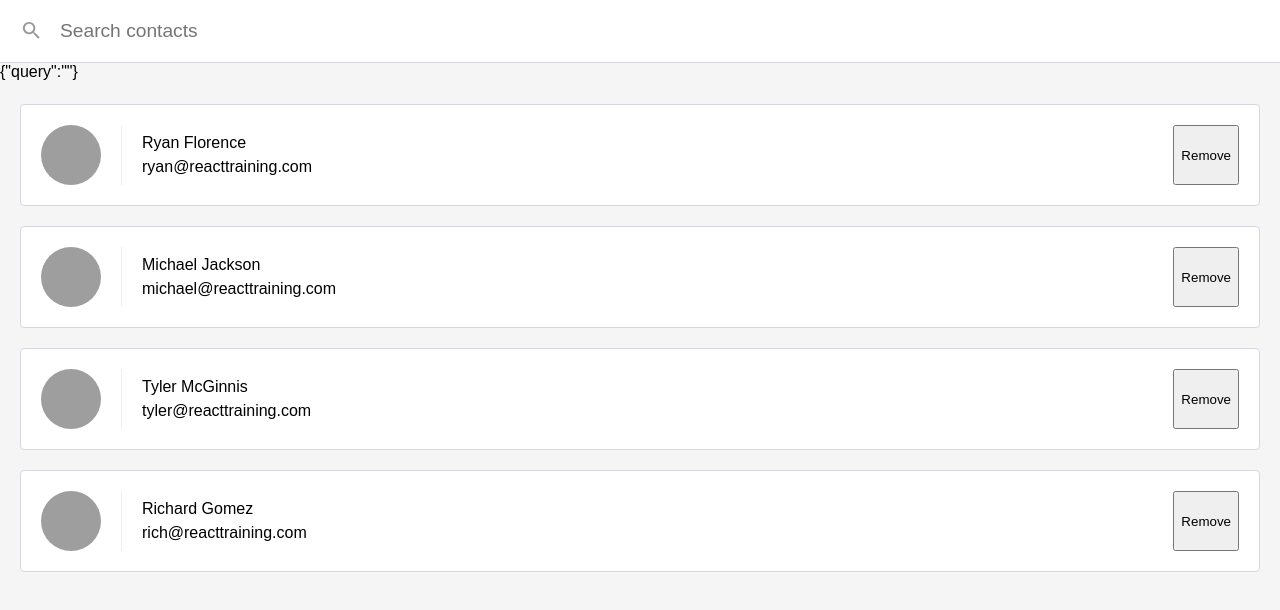
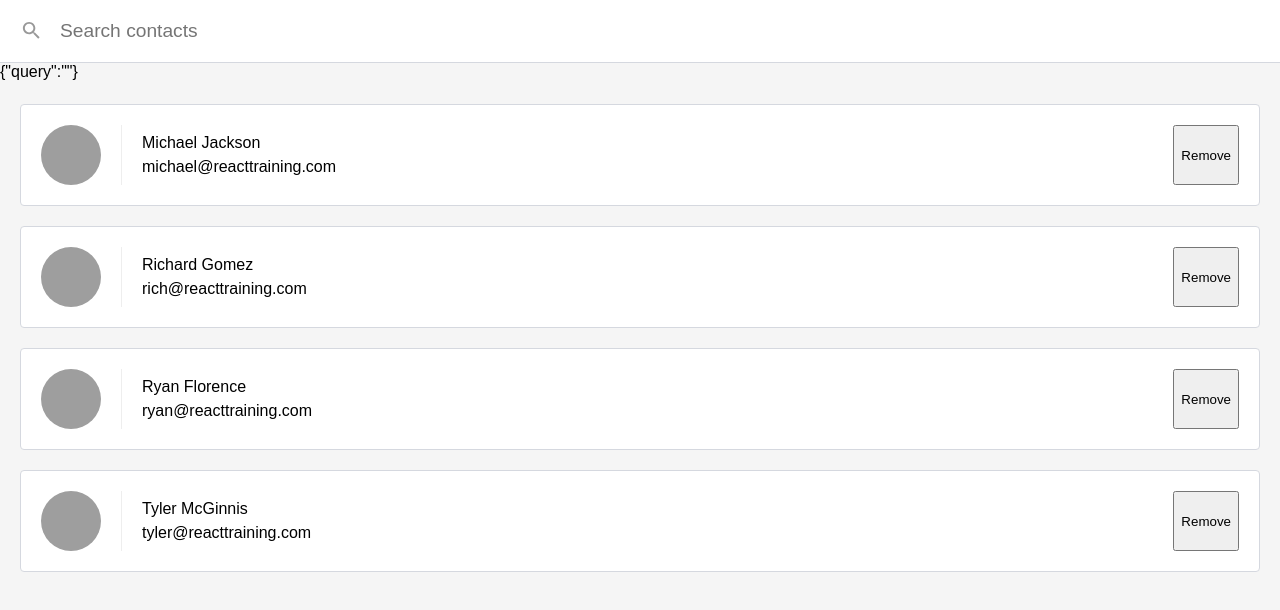
Before and after one commit to mildredpastryk/contactlist, a React (Create React App) app: page / in a window 1280 px wide. Shown: the top 610 px of the page. Built offline with nearby package versions, Linux system fonts and the light colour scheme.

Commit message:
Sort
add sort-by and escapeRegExp packages to filter contacts

```diff
--- a/src/ListContacts.js
+++ b/src/ListContacts.js
@@ -1,5 +1,7 @@
 import React, { Component } from "react";
 import PropTypes from "prop-types";
+import escapeRegExp from "escape-string-regexp";
+import sortBy from "sort-by";
 import "./index.css";
 
 // converting to a controlled Component
@@ -18,6 +20,18 @@
   };
 
   render() {
+    let showingContacts;
+    if (this.state.query) {
+      const match = new RegExp(escapeRegExp(this.state.query), "i");
+      showingContacts = this.props.contacts.filter(contact =>
+        match.test(contact.name)
+      );
+    } else {
+      showingContacts = this.props.contacts;
+    }
+
+    showingContacts.sort(sortBy("name"));
+
     return (
       <div className="list-contacts">
         {JSON.stringify(this.state)}
@@ -31,7 +45,7 @@
           />
         </div>
         <ol className="contact-list">
-          {this.props.contacts.map(contact => (
+          {showingContacts.map(contact => (
             <li key={contact.id} className="contact-list-item">
               <div
                 className="contact-avatar"
```
